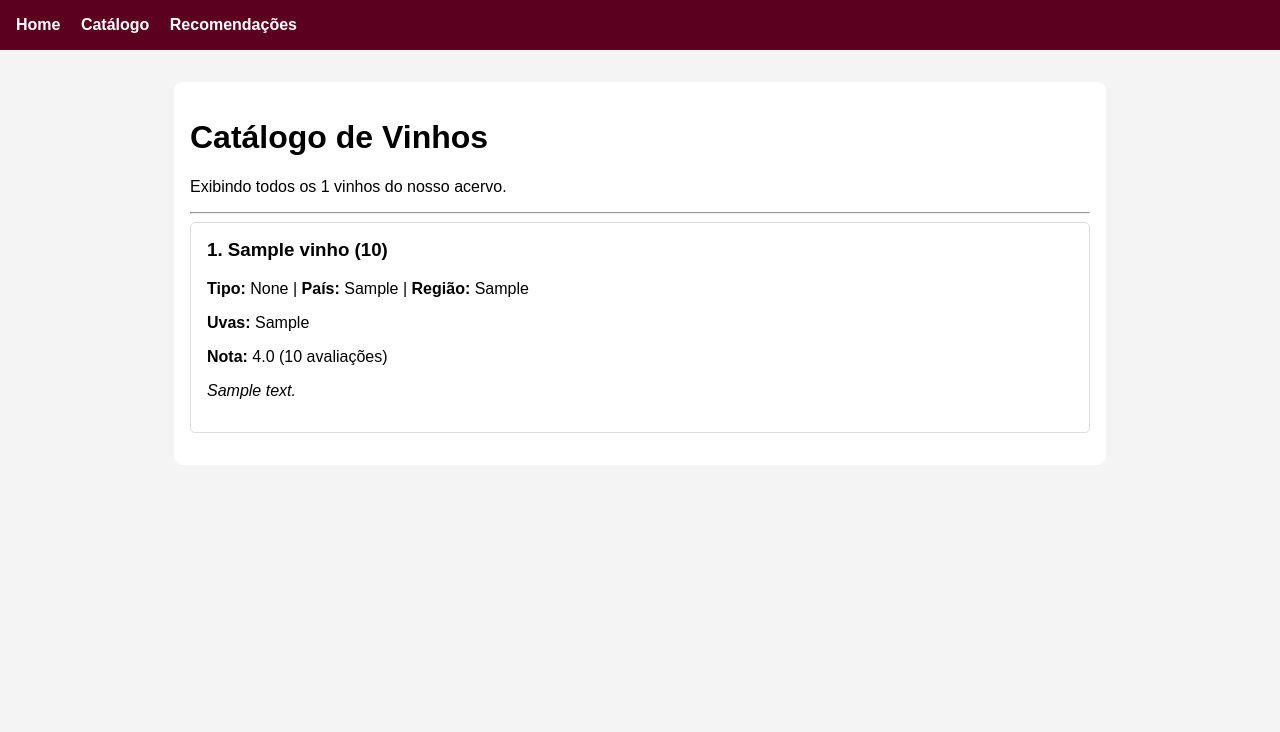
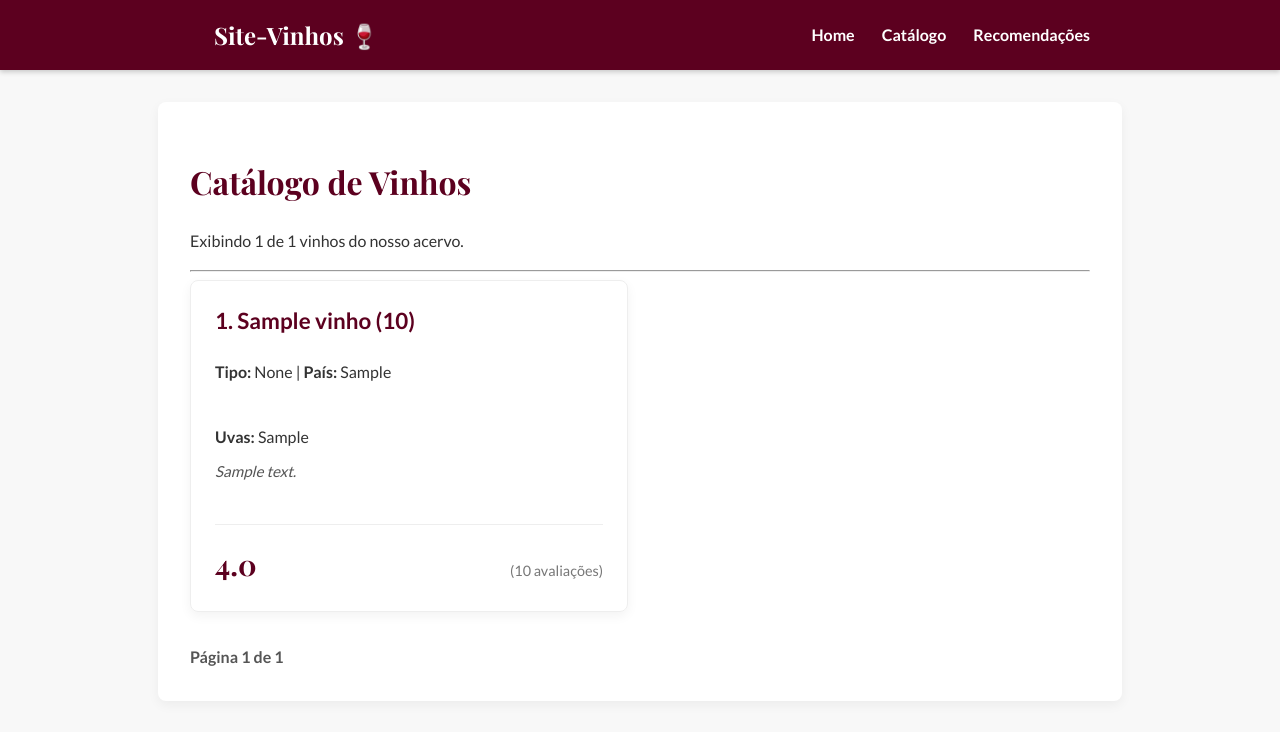
Before and after one commit to johann0301/Site-Vinhos, a Flask app: page /catalog in a window 1280 px wide. Shown: the top 732 px of the page. Run offline with Flask 3, Linux system fonts and the light colour scheme; tables that the repository leaves empty hold one stand-in row (values such as "Sample post").

Commit message:
pequena repaginação do site + criação do app.js que elimina a necessidade de recarregar o site, tornando tudo mais rápido e dinâmico

```diff
--- a/app.py
+++ b/app.py
@@ -1,5 +1,5 @@
 import json
-from flask import Flask, render_template, request
+from flask import Flask, render_template, request , jsonify
 from flask_sqlalchemy import SQLAlchemy
 
 # --- Configuração do Aplicativo ---
@@ -16,6 +16,8 @@ db = SQLAlchemy(app)
 # Esta classe define a tabela no banco de dados.
 # Ela é baseada na estrutura do seu JSON.
 class Vinho(db.Model):
+    # ---- COLUNAS DA TABELA ----
+    # GARANTA QUE TODAS ESTÃO INDENTADAS CORRETAMENTE
     id = db.Column(db.Integer, primary_key=True)
     rank = db.Column(db.Integer)
     name = db.Column(db.String(200), nullable=False)
@@ -32,8 +34,27 @@ class Vinho(db.Model):
     average_rating = db.Column(db.Float)
     reviews_count = db.Column(db.Integer)
 
+    # ---- MÉTODOS DA CLASSE ----
+    # ELES DEVEM ESTAR NO MESMO NÍVEL DE INDENTAÇÃO DAS COLUNAS
+
     def __repr__(self):
         return f'<Vinho {self.name}>'
+
+    def to_dict(self):
+        """Converte o objeto Vinho em um dicionário."""
+        return {
+            'id': self.id,
+            'rank': self.rank,
+            'name': self.name,
+            'country': self.country,
+            'region': self.region,
+            'grape_varieties': self.grape_varieties,
+            'vintage': self.vintage,
+            'type': self.type,
+            'average_rating': self.average_rating,
+            'reviews_count': self.reviews_count,
+            'description': self.description
+        }
 
 
 # --- Comando para Carregar o JSON no Banco de Dados ---
@@ -100,41 +121,68 @@ def index():
 
 @app.route('/catalog')
 def catalog():
-    """Página do Catálogo - Mostra todos os vinhos"""
-    # Pega todos os vinhos do banco, ordenados pelo ranking
-    vinhos_lista = Vinho.query.order_by(Vinho.rank).all()
-    return render_template('catalog.html', vinhos=vinhos_lista)
+    """Página do Catálogo - Agora com paginação!"""
 
-@app.route('/recommend', methods=['GET', 'POST'])
+    # 1. Pega o número da página da URL (ex: /catalog?page=2)
+    # O padrão é 1, e o 'type=int' garante que é um número.
+    page = request.args.get('page', 1, type=int)
+
+    # 2. Em vez de .all(), usamos .paginate()
+    # Vamos mostrar 12 vinhos por página
+    pagination = Vinho.query.order_by(Vinho.rank).paginate(
+        page=page,
+        per_page=12,
+        error_out=False
+    )
+
+    # 3. 'pagination.items' contém os 12 vinhos da página atual
+    # Passamos o objeto 'pagination' inteiro para o template
+    return render_template('catalog.html', pagination=pagination)
+
+@app.route('/recommend')
 def recommend():
-    """Página de Recomendações - Baseado nos gostos do usuário"""
-    if request.method == 'POST':
-        # 1. Pega os dados do formulário
-        pref_type = request.form.get('type')
-        pref_grape = request.form.get('grape')
-        pref_min_rating = request.form.get('min_rating', 0, type=float)
+    """Página de Recomendações - Apenas serve o HTML. A busca é via JS."""
 
-        # 2. Constrói a consulta ao banco de dados (query)
-        query = Vinho.query
+    # Pega a lista de países para preencher o <select>
+    countries_db = db.session.query(Vinho.country).distinct().all()
+    countries = sorted([c[0] for c in countries_db if c[0]])
 
-        if pref_type:
-            query = query.filter(Vinho.type == pref_type)
+    # Apenas renderiza a página. Sem 'results', sem 'search_done'.
+    return render_template('recommend.html', countries=countries)
 
-        if pref_grape:
-            # 'ilike' faz uma busca case-insensitive (ignora maiúsculas/minúsculas)
-            query = query.filter(Vinho.grape_varieties.ilike(f'%{pref_grape}%'))
+@app.route('/api/recomendar')
+def api_recomendar():
+    """Rota da API que retorna vinhos em formato JSON."""
 
-        if pref_min_rating > 0:
-            query = query.filter(Vinho.average_rating >= pref_min_rating)
+    # 1. Pega os dados dos parâmetros da URL (ex: /api/recomendar?type=Tinto)
+    # Usamos request.args para requisições GET
+    pref_type = request.args.get('type')
+    pref_grape = request.args.get('grape')
+    pref_min_rating = request.args.get('min_rating', 0, type=float)
+    pref_country = request.args.get('country')
 
-        # 3. Executa a query e pega os resultados
-        # Ordena pela melhor nota e limita a 20 resultados
-        results = query.order_by(Vinho.average_rating.desc()).limit(20).all()
+    # 2. Constrói a consulta (exatamente como antes)
+    query = Vinho.query
 
-        return render_template('recommend.html', results=results, search_done=True)
+    if pref_type:
+        query = query.filter(Vinho.type == pref_type)
 
-    # Se for GET, apenas mostra a página com o formulário
-    return render_template('recommend.html', results=None, search_done=False)
+    if pref_grape:
+        query = query.filter(Vinho.grape_varieties.ilike(f'%{pref_grape}%'))
+
+    if pref_min_rating > 0:
+        query = query.filter(Vinho.average_rating >= pref_min_rating)
+
+    if pref_country:
+        query = query.filter(Vinho.country == pref_country)
+
+    # 3. Executa a query
+    results = query.order_by(Vinho.average_rating.desc()).limit(20).all()
+
+    # 4. Converte os resultados para dicionários e retorna como JSON
+    # Esta é a grande mudança!
+    results_list = [vinho.to_dict() for vinho in results]
+    return jsonify(results_list)
 
 
 # --- Executa o Aplicativo ---
--- /dev/null
+++ b/static/css/style.css
@@ -0,0 +1,263 @@
+/* ---- VARIÁVEIS DE COR ---- */
+:root {
+    --cor-vinho: #5C001F;
+    --cor-fundo: #f8f8f8; /* Um cinza um pouco mais claro */
+    --cor-texto: #333;
+    --cor-branca: #ffffff;
+    --sombra-suave: 0 4px 12px rgba(0,0,0,0.05);
+}
+
+/* ---- RESET BÁSICO E FONTES ---- */
+body {
+    font-family: 'Lato', Arial, sans-serif; /* Fonte mais limpa para leitura */
+    margin: 0;
+    background-color: var(--cor-fundo);
+    color: var(--cor-texto);
+    line-height: 1.6;
+}
+
+h1, h2, h3, h4, h5, h6 {
+    font-family: 'Playfair Display', serif; /* Fonte mais elegante para títulos */
+    color: var(--cor-vinho);
+}
+
+/* ---- NAVEGAÇÃO (NAV) ---- */
+nav {
+    background-color: var(--cor-vinho);
+    padding: 1rem 0;
+    box-shadow: 0 2px 5px rgba(0,0,0,0.2);
+    position: sticky; /* Fica no topo ao rolar */
+    top: 0;
+    z-index: 100;
+}
+
+.nav-container {
+    max-width: 900px;
+    margin: 0 auto;
+    padding: 0 1rem;
+    display: flex;
+    justify-content: space-between; /* Alinha o logo à esquerda e links à direita */
+    align-items: center;
+}
+
+.nav-logo {
+    color: var(--cor-branca);
+    text-decoration: none;
+    font-family: 'Playfair Display', serif;
+    font-size: 1.5rem;
+    font-weight: bold;
+}
+
+nav a {
+    color: var(--cor-branca);
+    text-decoration: none;
+    margin-left: 1.5rem; /* Espaçamento entre os links */
+    font-weight: bold;
+    transition: opacity 0.3s ease; /* Efeito suave */
+}
+
+nav a:hover {
+    opacity: 0.8; /* Efeito hover sutil */
+}
+
+/* ---- CONTAINER PRINCIPAL ---- */
+.container {
+    max-width: 900px;
+    margin: 2rem auto;
+    padding: 2rem; /* Mais espaço interno */
+    background-color: var(--cor-branca);
+    border-radius: 8px;
+    box-shadow: var(--sombra-suave); /* Sombra suave para "elevar" o card */
+}
+
+/* ---- CARTÃO DE VINHO (PARA O CATÁLOGO) ---- */
+.vinho-card {
+    border: 1px solid #eee;
+    border-radius: 8px;
+    padding: 1.5rem;
+    box-shadow: var(--sombra-suave);
+    transition: transform 0.3s ease, box-shadow 0.3s ease;
+
+    /* --- Novas regras --- */
+    display: flex; /* Ativa o Flexbox */
+    flex-direction: column; /* Empilha os filhos (header, body, footer) */
+    justify-content: space-between; /* Garante que o footer fique embaixo */
+}
+
+.vinho-card:hover {
+    transform: translateY(-5px); /* Efeito de "levantar" no hover */
+    box-shadow: 0 8px 15px rgba(0,0,0,0.08);
+}
+
+.vinho-card h3 {
+    margin-top: 0;
+}
+
+.card-body {
+    flex-grow: 1; /* Faz o corpo (descrição) crescer e ocupar o espaço */
+    margin: 1rem 0;
+}
+.card-body p {
+    margin: 0.5rem 0; /* Espaçamento interno */
+}
+.card-body em {
+    color: #555; /* Descrição com uma cor mais suave */
+    font-size: 0.95rem;
+}
+
+.card-footer {
+    border-top: 1px solid #eee; /* Linha sutil separando o rodapé */
+    padding-top: 1rem;
+    margin-top: 1rem;
+}
+
+.vinho-nota {
+    display: flex;
+    justify-content: space-between; /* Nota de um lado, avaliações do outro */
+    align-items: baseline; /* Alinha os textos */
+}
+
+.vinho-nota .nota-valor {
+    font-size: 1.8rem;
+    font-weight: bold;
+    color: var(--cor-vinho);
+    font-family: 'Playfair Display', serif;
+}
+
+.vinho-nota .nota-avaliacoes {
+    font-size: 0.9rem;
+    color: #777;
+}
+
+/* ---- FORMULÁRIOS (PARA A PÁGINA DE RECOMENDAÇÃO) ---- */
+form label {
+    display: block;
+    margin-bottom: 0.5rem;
+    font-weight: bold;
+}
+
+form select, form input {
+    width: 100%;
+    padding: 0.8rem; /* Mais fáceis de clicar */
+    margin-bottom: 1.2rem;
+    box-sizing: border-box;
+    border: 1px solid #ccc;
+    border-radius: 5px;
+}
+
+/* ---- BOTÕES ---- */
+.btn {
+    background-color: var(--cor-vinho);
+    color: var(--cor-branca);
+    padding: 0.8rem 1.5rem;
+    border: none;
+    cursor: pointer;
+    border-radius: 5px;
+    font-weight: bold;
+    font-size: 1rem;
+    text-decoration: none; /* Para links com a classe .btn */
+    display: inline-block;
+    transition: background-color 0.3s ease;
+}
+
+.btn:hover {
+    background-color: #4a0019; /* Um tom mais escuro de vinho no hover */
+}
+
+/* ---- LAYOUT DO CATÁLOGO ---- */
+.catalogo-grid {
+    display: grid;
+
+    /* * Isso é o "pulo do gato":
+     * - Cria colunas de no mínimo 300px (minmax).
+     * - 'auto-fill' cria quantas colunas couberem na tela.
+     * - '1fr' faz com que elas se expandam para preencher o espaço.
+     */
+    grid-template-columns: repeat(auto-fill, minmax(300px, 1fr));
+
+    /* Espaçamento entre os cards */
+    gap: 1.5rem;
+}
+
+/* ---- FORMULÁRIO DE RECOMENDAÇÃO ---- */
+.form-grid {
+    display: grid;
+    /* 3 colunas: label, input, e a próxima linha */
+    grid-template-columns: auto 1fr; /* Coluna da label se auto-ajusta, input cresce */
+    gap: 1.2rem 1rem; /* Espaçamento vertical e horizontal */
+    align-items: center; /* Alinha labels e inputs na mesma altura */
+    max-width: 600px; /* Limita a largura do formulário */
+    margin-bottom: 2rem;
+}
+
+.form-grid label {
+    margin-bottom: 0; /* O gap do grid já cuida disso */
+    font-weight: bold;
+    text-align: right; /* Alinha as labels à direita, fica elegante */
+}
+
+/* Para o botão ocupar as duas colunas */
+.form-grid .form-span-2 {
+    grid-column: span 2;
+    text-align: center; /* Centraliza o botão */
+}
+
+/* Ajuste para telas pequenas (celular) */
+@media (max-width: 600px) {
+    .form-grid {
+        grid-template-columns: 1fr; /* Coluna única no celular */
+    }
+    .form-grid label {
+        text-align: left; /* Alinhamento padrão no celular */
+        margin-bottom: 0.2rem;
+    }
+}
+
+/* ---- PAGINAÇÃO ---- */
+.pagination {
+    text-align: center;
+    margin-top: 2rem;
+    display: flex;
+    justify-content: space-between;
+    align-items: center;
+}
+
+.pagination span {
+    font-weight: bold;
+    color: #555;
+}
+
+/* Um estilo de botão "secundário" para o link 'anterior' */
+.btn-outline {
+    background-color: transparent;
+    color: var(--cor-vinho);
+    border: 2px solid var(--cor-vinho);
+}
+.btn-outline:hover {
+    background-color: var(--cor-vinho);
+    color: var(--cor-branca);
+}
+
+/* ---- AJUSTE FINO DO TÍTULO DO CARD ---- */
+
+/* * Alvo: O <h3> (nome do vinho) que está
+ * dentro de um .card-header
+ */
+.card-header h3 {
+    /* * Trocamos para 'Lato', a mesma fonte do corpo do texto.
+     * É uma fonte sans-serif, muito mais legível para textos menores.
+     * Mantemos o 'font-weight: 700' (bold) para dar destaque.
+     */
+    font-family: 'Lato', Arial, sans-serif;
+
+    /* * Aumentando o tamanho da fonte.
+     * O padrão do navegador para h3 é ~1.17rem.
+     * Vamos aumentar para 1.4rem. Ajuste se achar melhor!
+     */
+    font-size: 1.4rem;
+
+    /* * Adicionamos um espaçamento de linha um pouco maior
+     * caso o nome do vinho quebre em duas linhas.
+     */
+    line-height: 1.4;
+}
--- /dev/null
+++ b/static/js/app.js
@@ -0,0 +1,92 @@
+// Espera o HTML todo carregar antes de rodar o JS
+document.addEventListener('DOMContentLoaded', () => {
+
+    // 1. Encontra o formulário e o contêiner de resultados na página
+    // (Vamos adicionar esses IDs no HTML na Etapa 3)
+    const form = document.getElementById('form-recomendacao');
+    const container = document.getElementById('container-resultados');
+
+    // 2. Se não encontrar o formulário nesta página, não faz nada.
+    // Isso evita erros em outras páginas (como /catalog)
+    if (!form) {
+        return;
+    }
+
+    // 3. Adiciona um "ouvinte" para o evento de 'submit' (clique no botão)
+    form.addEventListener('submit', (event) => {
+        // 4. IMPEDE o comportamento padrão do formulário (recarregar a página)
+        event.preventDefault();
+
+        // 5. Pega os dados do formulário e cria os parâmetros da URL
+        const formData = new FormData(form);
+        const params = new URLSearchParams(formData);
+
+        // 6. Mostra um feedback de "Carregando..."
+        container.innerHTML = '<p>Buscando os melhores vinhos para você...</p>';
+
+        // 7. A MÁGICA: Chama a API que criamos no Flask
+        fetch(`/api/recomendar?${params.toString()}`)
+            .then(response => response.json()) // Converte a resposta em JSON
+            .then(vinhos => {
+                // 8. Envia os dados JSON para a função que constrói o HTML
+                renderizarVinhos(vinhos);
+            })
+            .catch(error => {
+                // 9. Em caso de erro
+                console.error('Erro ao buscar vinhos:', error);
+                container.innerHTML = '<p>Erro ao buscar recomendações. Tente novamente.</p>';
+            });
+    });
+
+    // 10. Função que constrói o HTML dos cards
+    function renderizarVinhos(vinhos) {
+        // Limpa a mensagem de "Carregando..."
+        container.innerHTML = '';
+
+        // 11. Verifica se a API retornou algum vinho
+        if (vinhos.length === 0) {
+            container.innerHTML = '<p>Nenhum vinho encontrado com esses critérios. Tente uma busca mais ampla.</p>';
+            return;
+        }
+
+        // 12. Adiciona um título aos resultados
+        container.innerHTML = `<p>Encontramos ${vinhos.length} vinhos para você:</p>`;
+
+        // 13. Cria o grid (o mesmo do /catalog)
+        const grid = document.createElement('div');
+        grid.className = 'catalogo-grid';
+
+        // 14. Loop: Para cada vinho no JSON, cria um card HTML
+        vinhos.forEach(vinho => {
+            // Usamos "template literals" (crases ``) para construir o HTML
+            // Esta é a "tradução" do seu _vinho_card.html para JavaScript
+            const cardHTML = `
+                <div class="vinho-card">
+                    <div class="card-header">
+                        <h3>${vinho.name} (${vinho.vintage})</h3>
+                        <p>
+                            <strong>Tipo:</strong> ${vinho.type} |
+                            <strong>País:</strong> ${vinho.country}
+                        </p>
+                    </div>
+                    <div class="card-body">
+                        <p><strong>Uvas:</strong> ${vinho.grape_varieties}</p>
+                        <p><em>${vinho.description || ''}</em></p>
+                    </div>
+                    <div class="card-footer">
+                        <div class="vinho-nota">
+                            <span class="nota-valor">${vinho.average_rating.toFixed(1)}</span>
+                            <span class="nota-avaliacoes">(${vinho.reviews_count} avaliações)</span>
+                        </div>
+                    </div>
+                </div>
+            `;
+            // Adiciona o novo card ao grid
+            grid.innerHTML += cardHTML;
+        });
+
+        // 15. Adiciona o grid completo ao contêiner
+        container.appendChild(grid);
+    }
+
+});
--- /dev/null
+++ b/templates/_vinho_card.html
@@ -0,0 +1,26 @@
+<div class="vinho-card">
+
+    <div class="card-header">
+        <h3>{% if vinho.rank %}{{ vinho.rank }}. {% endif %}{{ vinho.name }} ({{ vinho.vintage }})</h3>
+        <p>
+            <strong>Tipo:</strong> {{ vinho.type }} |
+            <strong>País:</strong> {{ vinho.country }}
+        </p>
+    </div>
+
+    <div class="card-body">
+        <p><strong>Uvas:</strong> {{ vinho.grape_varieties }}</p>
+
+        {% if vinho.description %}
+            <p><em>{{ vinho.description }}</em></p>
+        {% endif %}
+    </div>
+
+    <div class="card-footer">
+        <div class="vinho-nota">
+            <span class="nota-valor">{{ "%.1f"|format(vinho.average_rating) }}</span>
+            <span class="nota-avaliacoes">({{ vinho.reviews_count }} avaliações)</span>
+        </div>
+    </div>
+
+</div>
--- a/templates/base.html
+++ b/templates/base.html
@@ -4,27 +4,30 @@
     <meta charset="UTF-8">
     <meta name="viewport" content="width=device-width, initial-scale=1.0">
     <title>Site-Vinhos</title>
-    <style>
-        body { font-family: Arial, sans-serif; margin: 0; background-color: #f4f4f4; }
-        nav { background-color: #5C001F; padding: 1rem; }
-        nav a { color: white; text-decoration: none; margin-right: 1rem; font-weight: bold; }
-        .container { max-width: 900px; margin: 2rem auto; padding: 1rem; background-color: white; border-radius: 8px; }
-        .vinho-card { border: 1px solid #ddd; border-radius: 5px; padding: 1rem; margin-bottom: 1rem; }
-        .vinho-card h3 { margin-top: 0; }
-        form label { display: block; margin-bottom: 0.5rem; }
-        form select, form input { width: 100%; padding: 0.5rem; margin-bottom: 1rem; box-sizing: border-box; }
-        form button { background-color: #5C001F; color: white; padding: 0.7rem 1rem; border: none; cursor: pointer; }
-    </style>
+
+    <link rel="preconnect" href="https://fonts.googleapis.com">
+    <link rel="preconnect" href="https://fonts.gstatic.com" crossorigin>
+    <link href="https://fonts.googleapis.com/css2?family=Lato:wght@400;700&family=Playfair+Display:wght@700&display=swap" rel="stylesheet">
+
+    <link rel="stylesheet" href="{{ url_for('static', filename='css/style.css') }}">
 </head>
 <body>
     <nav>
-        <a href="{{ url_for('index') }}">Home</a>
-        <a href="{{ url_for('catalog') }}">Catálogo</a>
-        <a href="{{ url_for('recommend') }}">Recomendações</a>
+        <div class="nav-container">
+            <a href="{{ url_for('index') }}" class="nav-logo">Site-Vinhos 🍷</a>
+            <div class="nav-links">
+                <a href="{{ url_for('index') }}">Home</a>
+                <a href="{{ url_for('catalog') }}">Catálogo</a>
+                <a href="{{ url_for('recommend') }}">Recomendações</a>
+            </div>
+        </div>
     </nav>
 
     <div class="container">
         {% block content %}{% endblock %}
     </div>
+
+    <script src="{{ url_for('static', filename='js/app.js') }}" defer></script>
+
 </body>
 </html>
--- a/templates/catalog.html
+++ b/templates/catalog.html
@@ -2,23 +2,28 @@
 
 {% block content %}
     <h1>Catálogo de Vinhos</h1>
-    <p>Exibindo todos os {{ vinhos|length }} vinhos do nosso acervo.</p>
+    <p>Exibindo {{ pagination.items|length }} de {{ pagination.total }} vinhos do nosso acervo.</p>
 
     <hr>
 
-    {% for vinho in vinhos %}
-        <div class="vinho-card">
-            <h3>{{ vinho.rank }}. {{ vinho.name }} ({{ vinho.vintage }})</h3>
-            <p>
-                <strong>Tipo:</strong> {{ vinho.type }} |
-                <strong>País:</strong> {{ vinho.country }} |
-                <strong>Região:</strong> {{ vinho.region }}
-            </p>
-            <p><strong>Uvas:</strong> {{ vinho.grape_varieties }}</p>
-            <p><strong>Nota:</strong> {{ vinho.average_rating }} ({{ vinho.reviews_count }} avaliações)</p>
-            <p><em>{{ vinho.description }}</em></p>
-        </div>
-    {% else %}
-        <p>Nenhum vinho encontrado no banco de dados. Execute `flask init-db`.</p>
-    {% endfor %}
+    <div class="catalogo-grid">
+
+        {% for vinho in pagination.items %}
+            {% include '_vinho_card.html' %}
+        {% else %}
+            <p>Nenhum vinho encontrado no banco de dados.</p>
+        {% endfor %}
+
+    </div> <div class="pagination">
+        {% if pagination.has_prev %}
+            <a href="{{ url_for('catalog', page=pagination.prev_num) }}" class="btn btn-outline">&laquo; Anteriores</a>
+        {% endif %}
+
+        <span>Página {{ pagination.page }} de {{ pagination.pages }}</span>
+
+        {% if pagination.has_next %}
+            <a href="{{ url_for('catalog', page=pagination.next_num) }}" class="btn">Próximos &raquo;</a>
+        {% endif %}
+    </div>
+
 {% endblock %}
```
Also changed, not shown: templates/index.html (+19 -2 lines), templates/recommend.html (+18 -24 lines).
